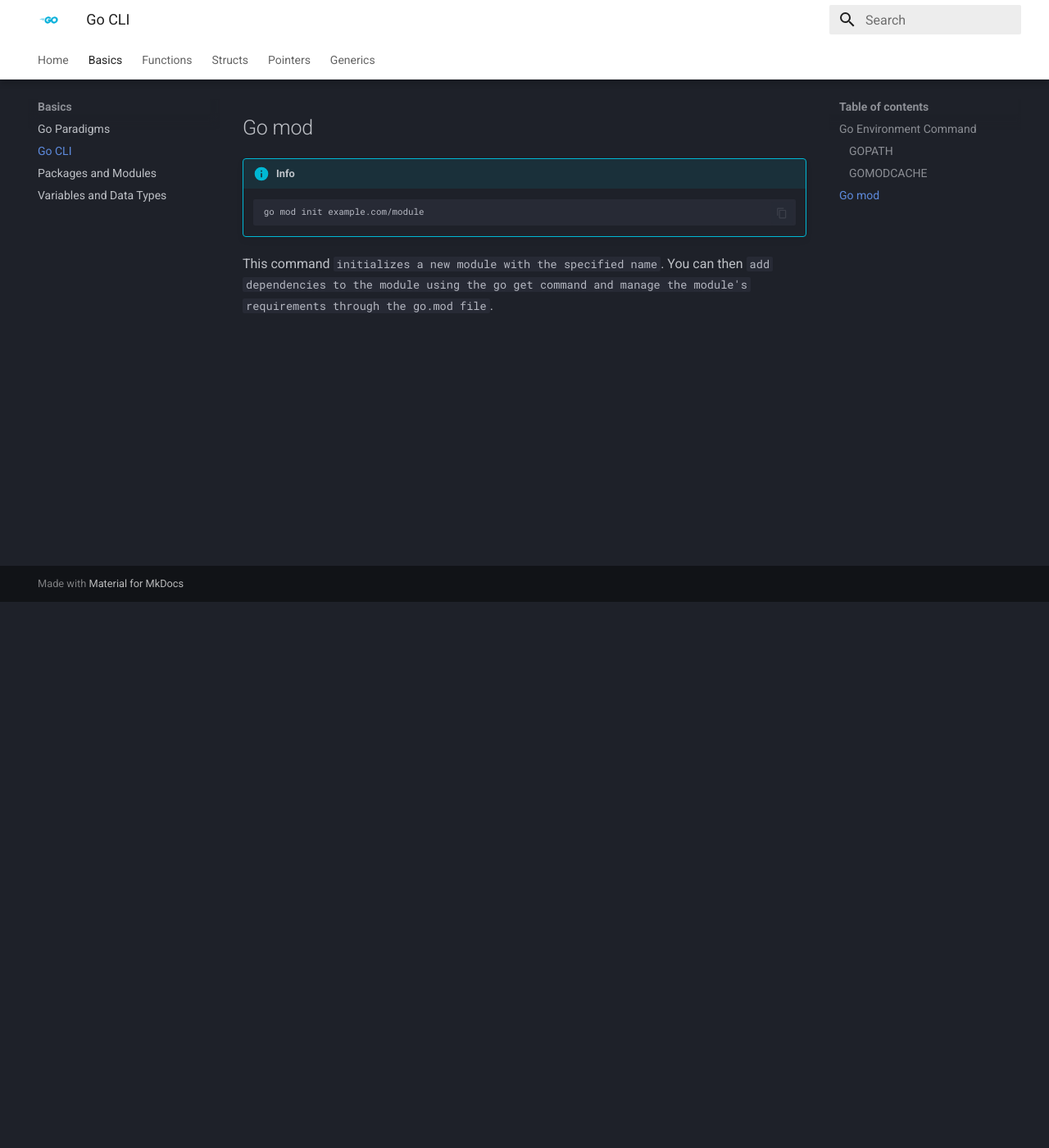
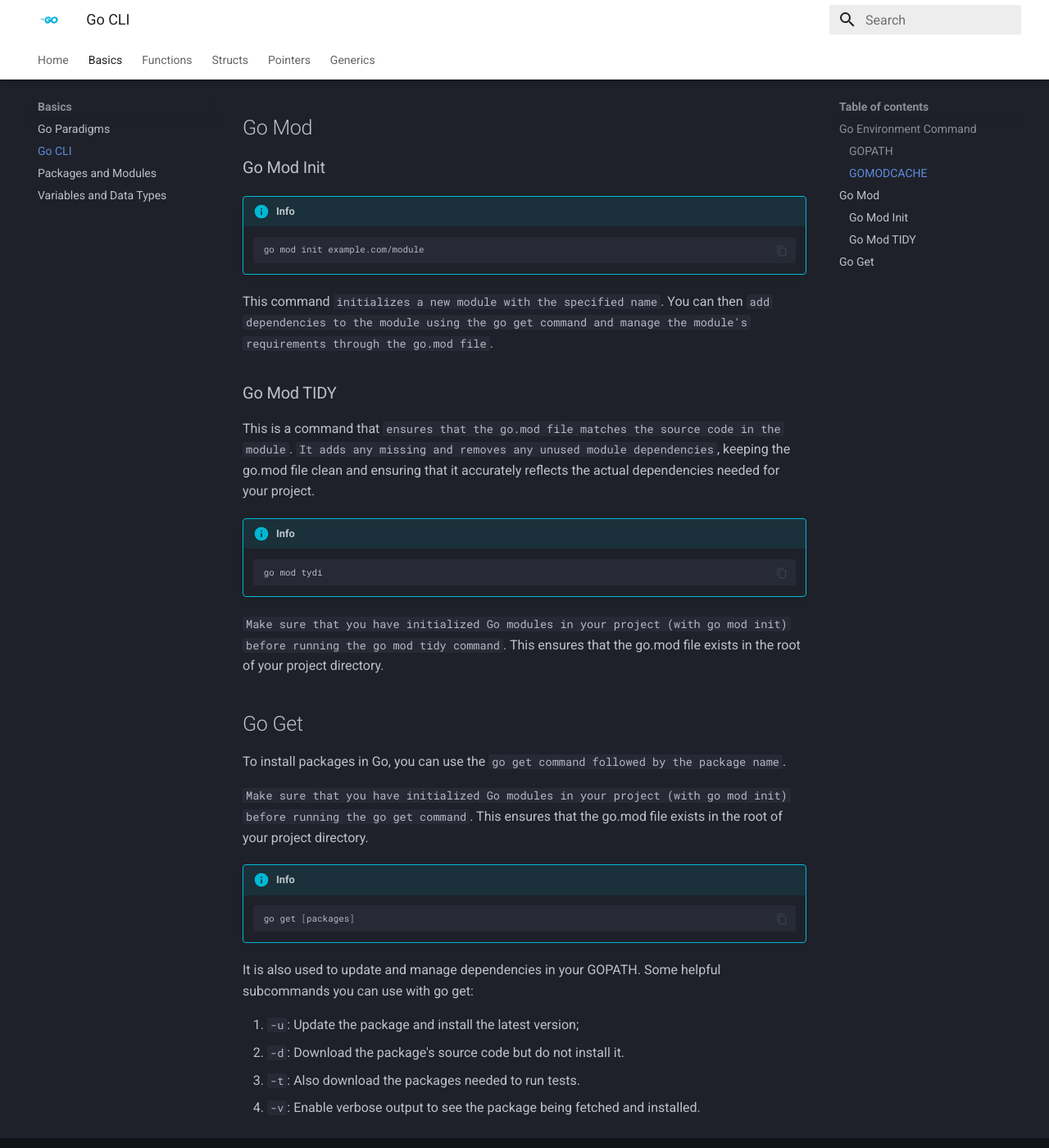
Before and after one commit to RomeroGabriel/mastering-go, an MkDocs documentation site: the page built from doc/basics/go_cli.md, in a window 1280 px wide and 1400 px high, scrolled down 666 px. Shown: the whole window at 82% size. Built offline with MkDocs 1.6.1 and Material for MkDocs 9.7.7, drawn with Linux system fonts in a browser that asks for light colours.

Commit message:
installing packages

````diff
--- a/doc/basics/go_cli.md
+++ b/doc/basics/go_cli.md
@@ -63,7 +63,9 @@ Lists all Go `environment variables`.
 
 `GOMODCACHE` is related to `Go module management`, which is used for handling dependencies. It is `typically a subfolder within your GOPATH`.
 
-## Go mod
+## Go Mod
+
+### Go Mod Init
 
 !!! info
 
@@ -72,3 +74,34 @@ Lists all Go `environment variables`.
     ```
 
 This command `initializes a new module with the specified name`. You can then `add dependencies to the module using the go get command and manage the module's requirements through the go.mod file`.
+
+### Go Mod TIDY
+
+This is a command that `ensures that the go.mod file matches the source code in the module`. `It adds any missing and removes any unused module dependencies`, keeping the go.mod file clean and ensuring that it accurately reflects the actual dependencies needed for your project.
+
+!!! info
+
+    ```bash
+    go mod tydi
+    ```
+
+`Make sure that you have initialized Go modules in your project (with go mod init) before running the go mod tidy command`. This ensures that the go.mod file exists in the root of your project directory.
+
+## Go Get
+
+To install packages in Go, you can use the `go get command followed by the package name`.
+
+`Make sure that you have initialized Go modules in your project (with go mod init) before running the go get command`. This ensures that the go.mod file exists in the root of your project directory.
+
+!!! info
+
+    ```bash
+    go get [packages]
+    ```
+
+It is also used to update and manage dependencies in your GOPATH. Some helpful subcommands you can use with go get:
+
+1. `-u`: Update the package and install the latest version;
+1. `-d`: Download the package's source code but do not install it.
+1. `-t`: Also download the packages needed to run tests.
+1. `-v`: Enable verbose output to see the package being fetched and installed.
````
Also changed, not shown: doc/basics/packages.md (+4 -0 lines).
